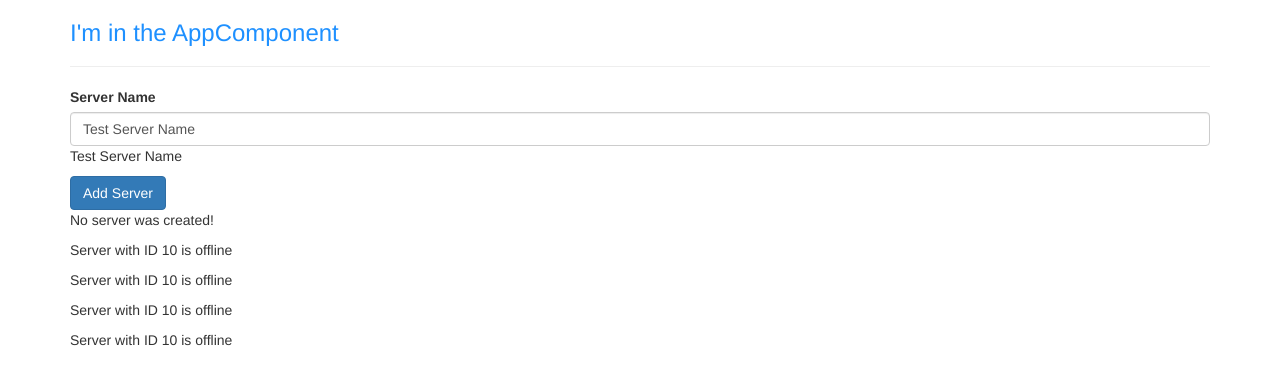
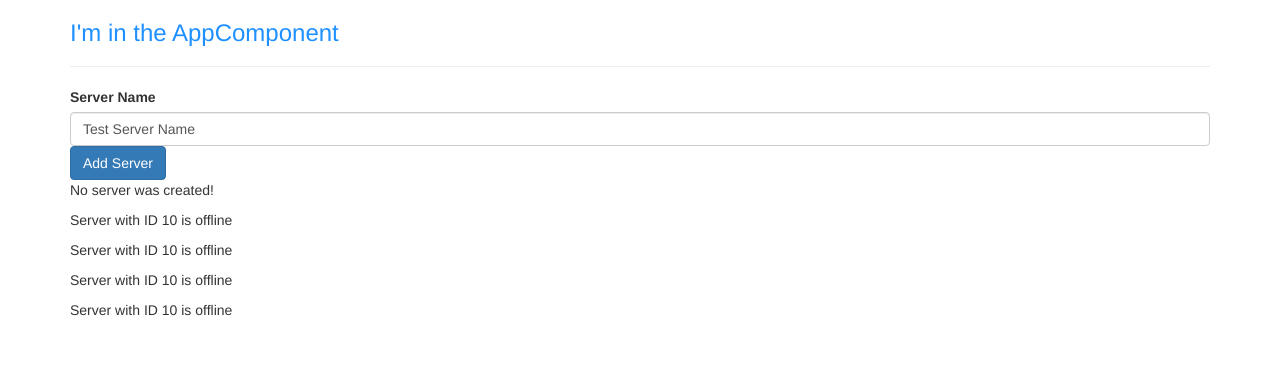
Before and after one commit to neulxy/AngularCompleteGuide, an Angular app: page / in a window 1280 px wide. Shown: the top 384 px of the page. Built offline with nearby package versions, Linux system fonts and the light colour scheme.

Commit message:
combine all forms of databinding

```diff
--- a/src/app/servers/servers.component.html
+++ b/src/app/servers/servers.component.html
@@ -1,7 +1,7 @@
 <label>Server Name</label>
 <!-- <input type="text" class="form-control" (input)="onUpdateServerName($event)" /> -->
 <input type="text" class="form-control" [(ngModel)]="serverName" />
-<p>{{ serverName }}</p>
+<!-- <p>{{ serverName }}</p> -->
 <button
   class="btn btn-primary"
   [disabled]="!allowNewServer"
--- a/src/app/servers/servers.component.ts
+++ b/src/app/servers/servers.component.ts
@@ -20,7 +20,8 @@
   ngOnInit(): void {}
 
   onCreateServer() {
-    this.serverCreationStatus = 'Server was created!';
+    this.serverCreationStatus =
+      'Server was created! Name is ' + this.serverName;
   }
 
   onUpdateServerName(event: Event) {
```
